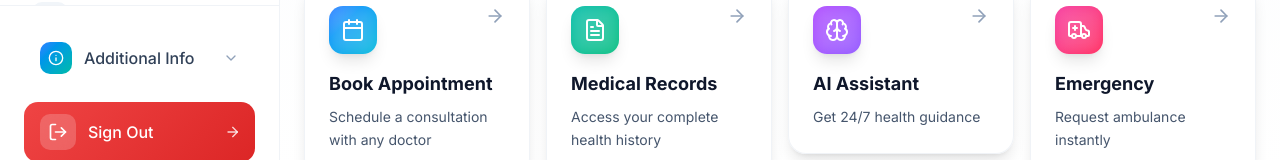
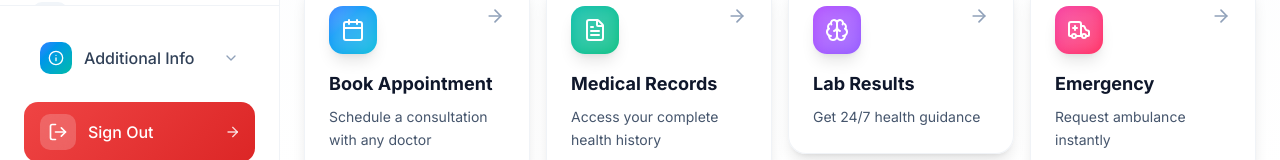
Before and after one commit to Bejide-123/healthbridge, a Next.js app: page /patient-dashboard in a window 1280 px wide. Shown: the part 614-774 px from the top of the page. Built offline with nearby package versions, Linux system fonts and the light colour scheme.

Commit message:
corrected the links in the patient dashboard to point to the appropriate patient routes for appointments and quick actions. Also added CSS to hide scrollbars for a cleaner UI.

```diff
--- a/app/(patient)/patient-dashboard/page.tsx
+++ b/app/(patient)/patient-dashboard/page.tsx
@@ -479,7 +479,7 @@ export default function DashboardPage() {
       title: "Book Appointment",
       description: "Schedule a consultation with any doctor",
       icon: Calendar,
-      href: "/dashboard/appointments/book",
+      href: "/patient-dashboard/appointments",
       color: "blue" as const,
       badge: "Fast"
     },
@@ -487,22 +487,22 @@ export default function DashboardPage() {
       title: "Medical Records",
       description: "Access your complete health history",
       icon: FileText,
-      href: "/dashboard/medical-records",
+      href: "/patient-dashboard/medical-records",
       color: "teal" as const
     },
     {
-      title: "AI Assistant",
+      title: "Lab Results",
       description: "Get 24/7 health guidance",
       icon: Brain,
-      href: "/dashboard/ai-assistant",
+      href: "/patient-dashboard/lab-results",
       color: "purple" as const,
-      badge: "24/7"
+      badge: "New"
     },
     {
       title: "Emergency",
       description: "Request ambulance instantly",
       icon: Ambulance,
-      href: "/dashboard/emergency",
+      href: "/patient-dashboard/emergency",
       color: "pink" as const,
       badge: "URGENT"
     },
@@ -589,7 +589,7 @@ export default function DashboardPage() {
             <p className="text-slate-600 text-sm mt-1">Most important features for fast access</p>
           </div>
           <Link
-            href="/dashboard/quick-actions"
+            href="/patient-dashboard/appointments"
             className="text-sm font-medium text-blue-600 hover:text-blue-700 flex items-center gap-1 group"
           >
             View all
@@ -619,7 +619,7 @@ export default function DashboardPage() {
                 <p className="text-slate-600 text-sm mt-1">Your scheduled consultations and check-ups</p>
               </div>
               <Link
-                href="/dashboard/appointments"
+                href="/patient-dashboard/appointments"
                 className="text-sm font-medium text-blue-600 hover:text-blue-700 flex items-center gap-1 group"
               >
                 View calendar
```
